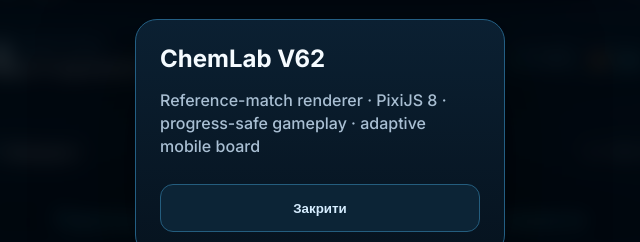
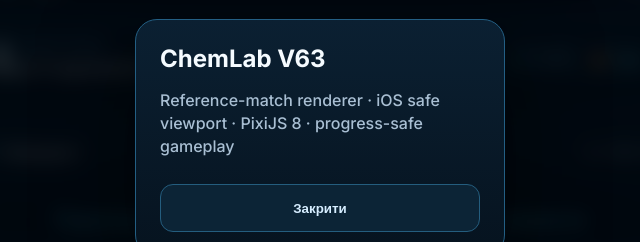
Before and after one commit to evgeniynekrashseo-sys/crystal-cave-game, a website built with Vite: page index.html in a window 1280 px wide. Both pictures are taken after a click on the button "Налаштування". Shown: the part 262-504 px from the top of the page, 320-960 px from the left. Built offline with nearby package versions, Linux system fonts and the light colour scheme.

Commit message:
chore(v63): update settings build label

```diff
--- a/index.html
+++ b/index.html
@@ -22,6 +22,6 @@
   </main>
   <div class="overlay" id="win"><div class="modal"><h2>Дослід завершено 🧪</h2><p>Усі елементи правильно розділено</p><div id="winReward"></div><button id="next">Наступний дослід</button></div></div>
   <div class="overlay" id="lose"><div class="modal"><h2>Ви програли</h2><p>Ходи закінчились. Пройди цей етап ще раз.</p><button id="retrySame">Повторити цю комбінацію</button><button class="secondary" id="retryNew">Інша комбінація</button></div></div>
-  <div class="overlay" id="settingsPanel"><div class="modal"><h2>ChemLab V62</h2><p>Reference-match renderer · PixiJS 8 · progress-safe gameplay · adaptive mobile board</p><button class="secondary" id="closeSettings">Закрити</button></div></div><div class="toast" id="toast"></div>
+  <div class="overlay" id="settingsPanel"><div class="modal"><h2>ChemLab V63</h2><p>Reference-match renderer · iOS safe viewport · PixiJS 8 · progress-safe gameplay</p><button class="secondary" id="closeSettings">Закрити</button></div></div><div class="toast" id="toast"></div>
   <script type="module" src="/src/diagnostics.ts"></script><script type="module" src="/src/main.ts"></script>
 </body></html>
```
